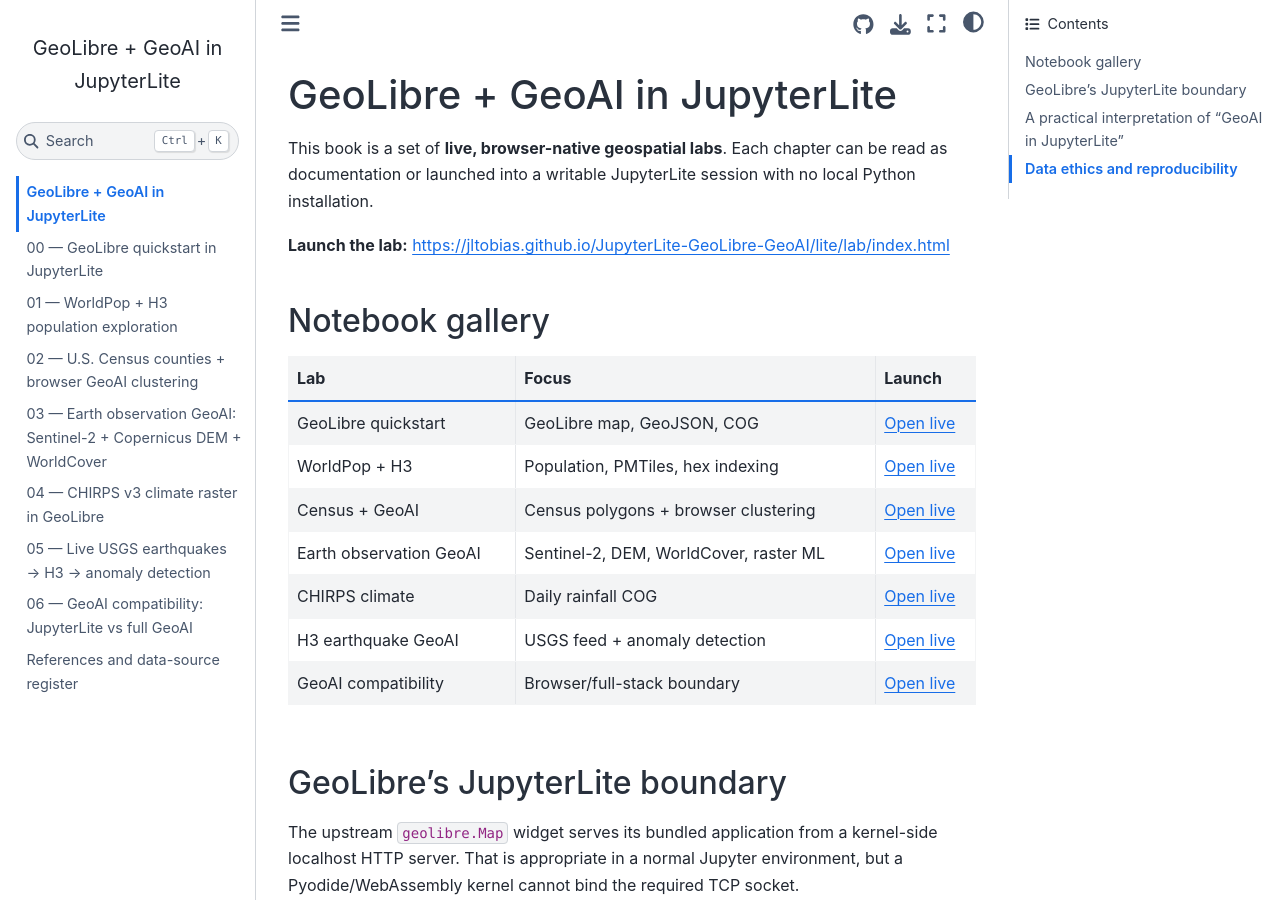
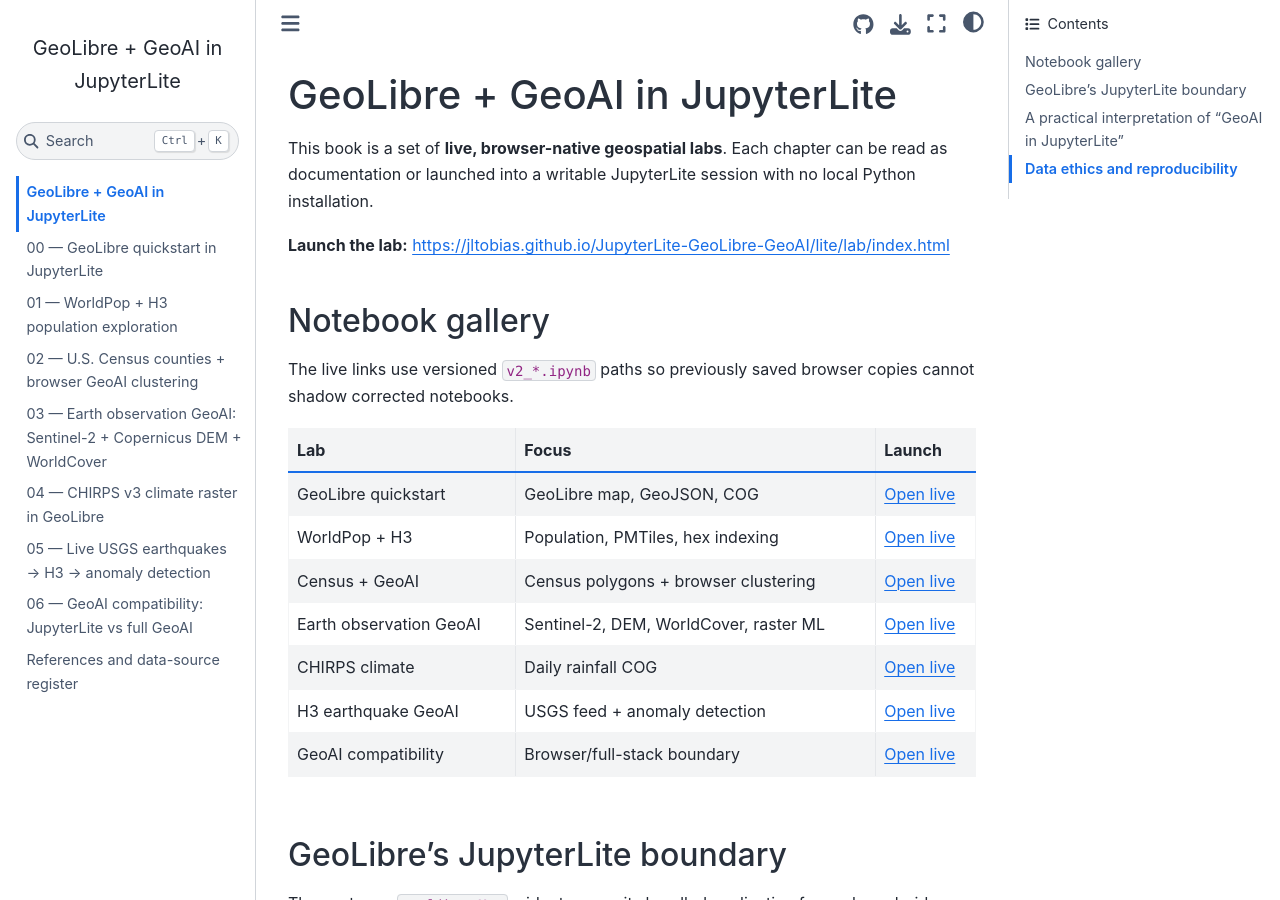
Before and after one commit to jltobias/JupyterLite-GeoLibre-GeoAI, a Jupyter Book: the page built from book/intro.md, in a window 1280 px wide and 900 px high. Built offline with Jupyter Book 1.0.4 settings and Sphinx 7.4.7 and the Sphinx Book theme 1.1.4, drawn with Linux system fonts in a browser that asks for light colours.

Commit message:
Publish versioned JupyterLite notebooks to bypass stale browser copies

```diff
--- a/book/intro.md
+++ b/book/intro.md
@@ -6,15 +6,17 @@
 
 ## Notebook gallery
 
+The live links use versioned `v2_*.ipynb` paths so previously saved browser copies cannot shadow corrected notebooks.
+
 | Lab | Focus | Launch |
 |---|---|---|
-| GeoLibre quickstart | GeoLibre map, GeoJSON, COG | [Open live](https://jltobias.github.io/JupyterLite-GeoLibre-GeoAI/lite/lab/index.html?path=00_geolibre_quickstart.ipynb) |
-| WorldPop + H3 | Population, PMTiles, hex indexing | [Open live](https://jltobias.github.io/JupyterLite-GeoLibre-GeoAI/lite/lab/index.html?path=01_worldpop_h3.ipynb) |
-| Census + GeoAI | Census polygons + browser clustering | [Open live](https://jltobias.github.io/JupyterLite-GeoLibre-GeoAI/lite/lab/index.html?path=02_census_geoai_counties.ipynb) |
-| Earth observation GeoAI | Sentinel-2, DEM, WorldCover, raster ML | [Open live](https://jltobias.github.io/JupyterLite-GeoLibre-GeoAI/lite/lab/index.html?path=03_earth_observation_geoai.ipynb) |
-| CHIRPS climate | Daily rainfall COG | [Open live](https://jltobias.github.io/JupyterLite-GeoLibre-GeoAI/lite/lab/index.html?path=04_chirps_climate.ipynb) |
-| H3 earthquake GeoAI | USGS feed + anomaly detection | [Open live](https://jltobias.github.io/JupyterLite-GeoLibre-GeoAI/lite/lab/index.html?path=05_h3_earthquake_geoai.ipynb) |
-| GeoAI compatibility | Browser/full-stack boundary | [Open live](https://jltobias.github.io/JupyterLite-GeoLibre-GeoAI/lite/lab/index.html?path=06_geoai_compatibility.ipynb) |
+| GeoLibre quickstart | GeoLibre map, GeoJSON, COG | [Open live](https://jltobias.github.io/JupyterLite-GeoLibre-GeoAI/lite/lab/index.html?path=v2_00_geolibre_quickstart.ipynb) |
+| WorldPop + H3 | Population, PMTiles, hex indexing | [Open live](https://jltobias.github.io/JupyterLite-GeoLibre-GeoAI/lite/lab/index.html?path=v2_01_worldpop_h3.ipynb) |
+| Census + GeoAI | Census polygons + browser clustering | [Open live](https://jltobias.github.io/JupyterLite-GeoLibre-GeoAI/lite/lab/index.html?path=v2_02_census_geoai_counties.ipynb) |
+| Earth observation GeoAI | Sentinel-2, DEM, WorldCover, raster ML | [Open live](https://jltobias.github.io/JupyterLite-GeoLibre-GeoAI/lite/lab/index.html?path=v2_03_earth_observation_geoai.ipynb) |
+| CHIRPS climate | Daily rainfall COG | [Open live](https://jltobias.github.io/JupyterLite-GeoLibre-GeoAI/lite/lab/index.html?path=v2_04_chirps_climate.ipynb) |
+| H3 earthquake GeoAI | USGS feed + anomaly detection | [Open live](https://jltobias.github.io/JupyterLite-GeoLibre-GeoAI/lite/lab/index.html?path=v2_05_h3_earthquake_geoai.ipynb) |
+| GeoAI compatibility | Browser/full-stack boundary | [Open live](https://jltobias.github.io/JupyterLite-GeoLibre-GeoAI/lite/lab/index.html?path=v2_06_geoai_compatibility.ipynb) |
 
 ## GeoLibre's JupyterLite boundary
 
```
Also changed, not shown: README.md (+8 -8 lines), book/notebooks/v2_00_geolibre_quickstart.ipynb (added), book/notebooks/v2_01_worldpop_h3.ipynb (added), book/notebooks/v2_02_census_geoai_counties.ipynb (added), book/notebooks/v2_03_earth_observation_geoai.ipynb (added), book/notebooks/v2_04_chirps_climate.ipynb (added), book/notebooks/v2_05_h3_earthquake_geoai.ipynb (added), book/notebooks/v2_06_geoai_compatibility.ipynb (added).
